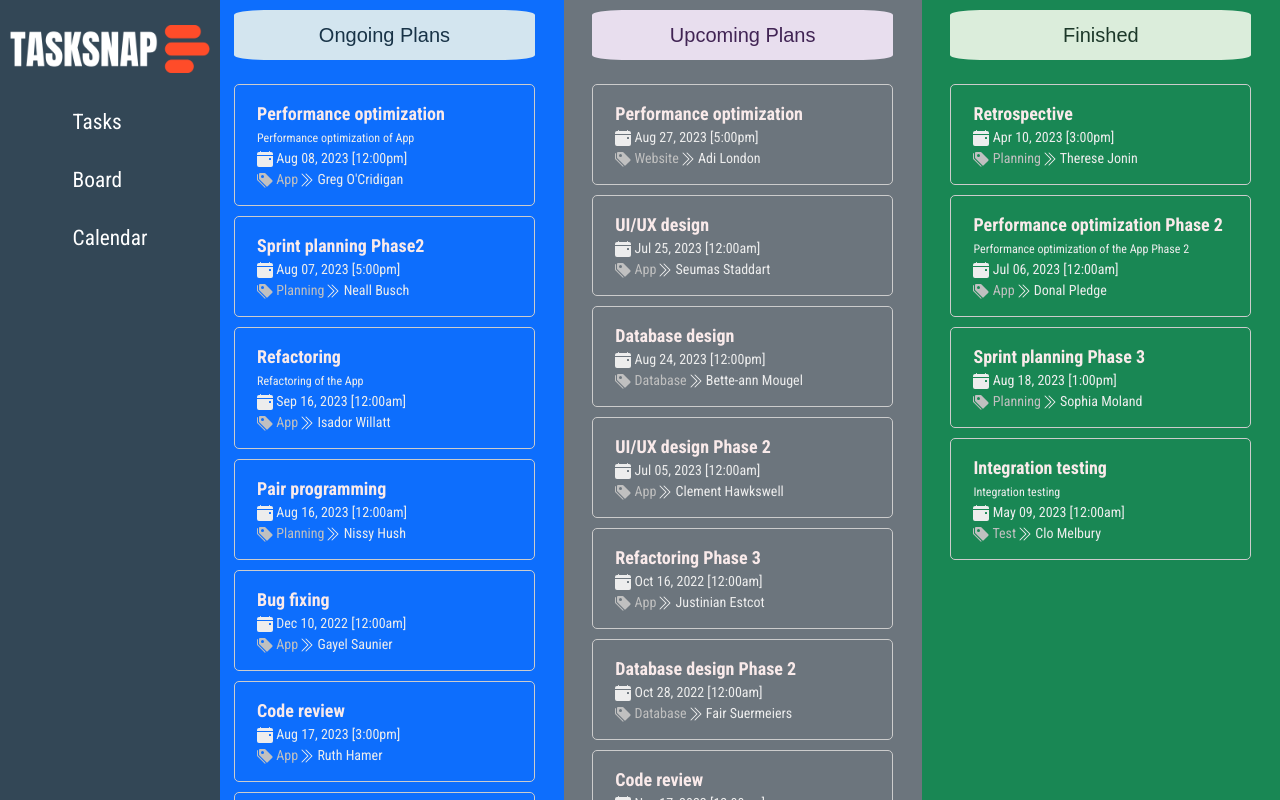
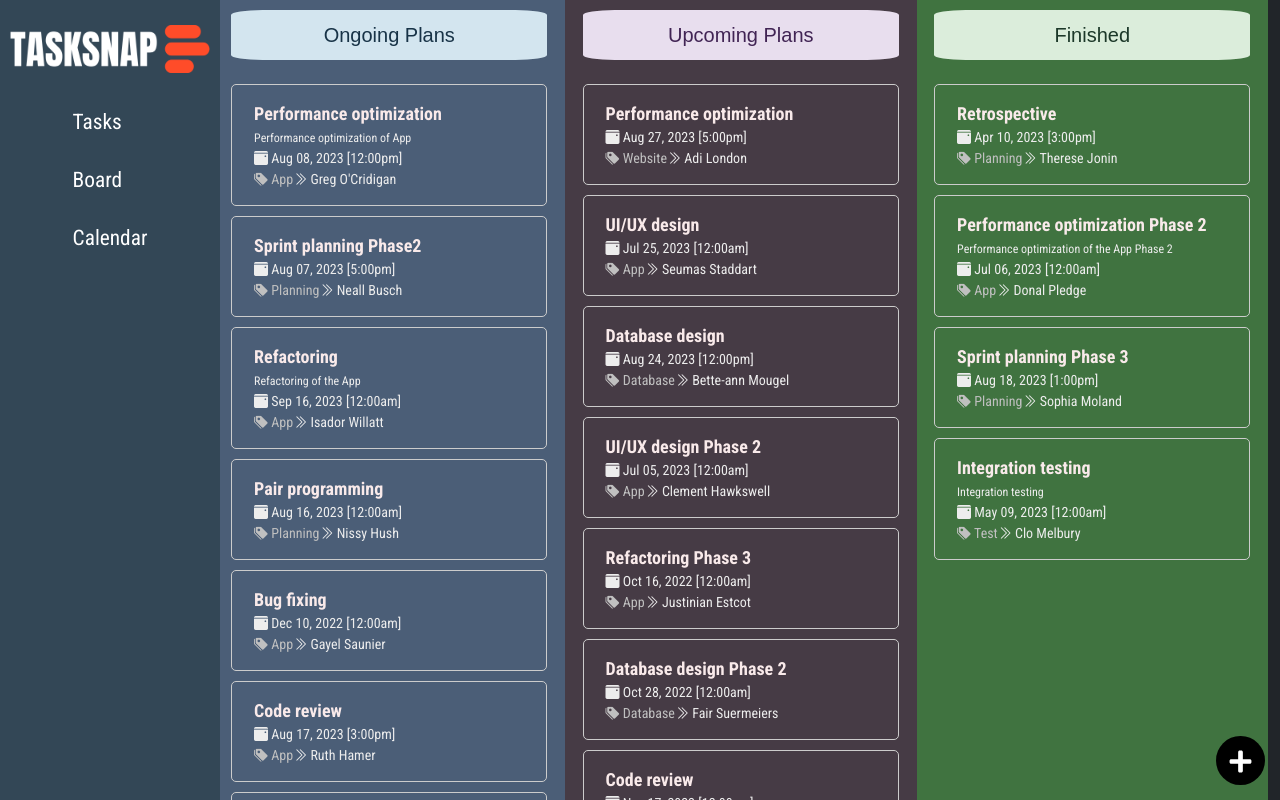
Before and after one commit to thitikl/React_taskSnap, a React (Create React App) app: page /board in a window 1280 px wide. Built offline with nearby package versions, Linux system fonts and the light colour scheme.

Commit message:
CSS Improved and D&D Added

```diff
--- a/package.json
+++ b/package.json
@@ -13,6 +13,7 @@
     "@testing-library/user-event": "^13.5.0",
     "moment": "^2.29.4",
     "react": "^18.2.0",
+    "react-beautiful-dnd": "^13.1.1",
     "react-big-calendar": "^1.8.1",
     "react-dom": "^18.2.0",
     "react-icons": "^4.10.1",
--- a/public/index.html
+++ b/public/index.html
@@ -18,9 +18,8 @@
     <link
       href="https://cdn.jsdelivr.net/npm/bootstrap@5.3.1/dist/css/bootstrap.min.css"
       rel="stylesheet"
-      integrity="sha384-4bw+/aepP/YC94hEpVNVgiZdgIC5+VKNBQNGCHeKRQN+PtmoHDEXuppvnDJzQIu9"
-      crossorigin="anonymous"
     />
+    <link rel='stylesheet' href='https://cdn.jsdelivr.net/npm/bootstrap-icons@1.7.2/font/bootstrap-icons.css'>
     <!--
       Notice the use of %PUBLIC_URL% in the tags above.
       It will be replaced with the URL of the `public` folder during the build.
--- a/src/Board/Board.js
+++ b/src/Board/Board.js
@@ -1,278 +1,186 @@
+import React, { useState } from "react";
 import { FaPlus } from "react-icons/fa";
+import { DragDropContext, Droppable, Draggable } from "react-beautiful-dnd";
+import {
+  finishedMain,
+  finishedSub,
+  upcomingMain,
+  upcomingSub,
+  ongoingMain,
+  ongoingSub,
+  headingcss,
+  taskDescription,
+} from "./BoardStyles";
+import { formatDate } from "./DateFormat";
+import { resetServerContext } from "react-beautiful-dnd";
 
 export default function Board(props) {
-  function formatDate(dateString) {
-    const date = new Date(dateString);
-    if (isNaN(date)) {
-      return ""; // Invalid date format
+  const { data: tasksData } = props;
+  const [tasks, setTasks] = useState(tasksData);
+
+  const handleOnDragEnd = (result) => {
+    try {
+      const { source, destination } = result;
+
+      if (!destination) return;
+
+      if (
+        source.droppableId === destination.droppableId &&
+        source.index === destination.index
+      ) {
+        return; // Dropped at the same place
       }
 
-    const options = { year: "numeric", month: "short", day: "2-digit" };
-    const formattedDate = new Intl.DateTimeFormat("en-US", options).format(
-      date
+      // Filter tasks by source and destination status
+      const sourceTasks = tasks.filter(
+        (task) => task.status === source.droppableId
+      );
+      const destinationTasks = tasks.filter(
+        (task) => task.status === destination.droppableId
       );
 
-    let hours = date.getHours();
-    let minutes = date.getMinutes();
-    let ampm = hours >= 12 ? "pm" : "am";
+      // Find and remove the dragged task from the source list
+      const [draggedTask] = sourceTasks.splice(source.index, 1);
 
-    // Convert hours to 12-hour format
-    if (hours > 12) {
-      hours -= 12;
-    } else if (hours === 0) {
-      hours = 12; // Midnight
+      // If source and destination are the same, the destination tasks are the modified source tasks
+      if (source.droppableId === destination.droppableId) {
+        sourceTasks.splice(destination.index, 0, draggedTask);
+      } else {
+        // Else, update status and add to the destination list
+        draggedTask.status = destination.droppableId;
+        destinationTasks.splice(destination.index, 0, draggedTask);
       }
 
-    const formattedTime =
-      hours !== 0 || minutes !== 0
-        ? `${hours}:${minutes.toString().padStart(2, "0")}${ampm}`
-        : "11:59pm";
+      // Create a new array with the updated tasks
+      const updatedTasks = tasks
+        .filter(
+          (task) =>
+            task.status !== source.droppableId &&
+            task.status !== destination.droppableId
+        )
+        .concat(sourceTasks)
+        .concat(destinationTasks);
 
-    return `${formattedDate} [${formattedTime}]`;
+      // Update the state
+      setTasks(updatedTasks);
+    } catch (error) {
+      console.error("An error occurred during drag-and-drop", error);
+      resetServerContext();
     }
+  };
 
-  const { data: tasksData } = props;
-  const renderTasks = (tasks) => {
-    return tasks.length > 0 ? (
-      tasks.map((task) => (
+  const renderTasks = (tasks, droppableId) => (
+    <Droppable droppableId={droppableId} ignoreNonContiguousIndexes>
+      {(provided) => (
         <div
-          className="tasks"
+          {...provided.droppableProps}
+          ref={provided.innerRef}
+          style={{ minHeight: "80vh" }}
+        >
+          {tasks.map((task, index) => {
+            let id = task.id;
+            return (
+              <Draggable key={id} draggableId={id} index={index}>
+                {(provided) => (
+                  <div
+                    className="Alltasks"
                     style={{ cursor: "pointer" }}
-          key={task.id}
-          onClick={() => alert("Task Edit Pop Will Be here")}
+                    ref={provided.innerRef}
+                    {...provided.draggableProps}
+                    {...provided.dragHandleProps}
                   >
                     <div className="container">
                       <p>
                         <span style={{ color: "#f9eaea", fontSize: "18px" }}>
                           <strong>{task.title}</strong>
-
                         </span>
                         {task.description && (
                           <>
                             <br />
-                <span
-                  style={{
-                    color: "#ededed",
-                    fontSize: "12px",
-                    msOverflowStyle: "none",
-                    scrollbarWidth: "none",
-                    margin: "none",
-                    padding: "none",
-                  }}
-                >
+                            <span style={taskDescription}>
                               {task.description}
                             </span>
                           </>
                         )}
                         <br />
-
                         <span style={{ color: "#ededed", fontSize: "14px" }}>
-                <svg
-                  xmlns="http://www.w3.org/2000/svg"
-                  width="16"
-                  height="16"
-                  fill="currentColor"
-                  className="bi bi-calendar-event-fill"
-                  viewBox="0 0 16 16"
-                >
-                  <path d="M4 .5a.5.5 0 0 0-1 0V1H2a2 2 0 0 0-2 2v1h16V3a2 2 0 0 0-2-2h-1V.5a.5.5 0 0 0-1 0V1H4V.5zM16 14V5H0v9a2 2 0 0 0 2 2h12a2 2 0 0 0 2-2zm-3.5-7h1a.5.5 0 0 1 .5.5v1a.5.5 0 0 1-.5.5h-1a.5.5 0 0 1-.5-.5v-1a.5.5 0 0 1 .5-.5z" />
-                </svg>
+                          <i className="bi bi-calendar3-event-fill"></i>
                           <span> </span>
                           {formatDate(task.due)}
                         </span>
                         <br />
                         <span style={{ color: "silver", fontSize: "14px" }}>
-                <svg
-                  xmlns="http://www.w3.org/2000/svg"
-                  width="16"
-                  height="16"
-                  fill="currentColor"
-                  className="bi bi-tags-fill"
-                  viewBox="0 0 16 16"
-                >
-                  <path d="M2 2a1 1 0 0 1 1-1h4.586a1 1 0 0 1 .707.293l7 7a1 1 0 0 1 0 1.414l-4.586 4.586a1 1 0 0 1-1.414 0l-7-7A1 1 0 0 1 2 6.586V2zm3.5 4a1.5 1.5 0 1 0 0-3 1.5 1.5 0 0 0 0 3z" />
-                  <path d="M1.293 7.793A1 1 0 0 1 1 7.086V2a1 1 0 0 0-1 1v4.586a1 1 0 0 0 .293.707l7 7a1 1 0 0 0 1.414 0l.043-.043-7.457-7.457z" />
-                </svg>{" "}
-                {task.label}
+                          <i className="bi bi-tags-fill"></i> {task.label}
                         </span>
                         <span style={{ color: "#ededed", fontSize: "14px" }}>
-                <svg
-                  xmlns="http://www.w3.org/2000/svg"
-                  width="16"
-                  height="16"
-                  fill="currentColor"
-                  className="bi bi-chevron-double-right"
-                  viewBox="0 0 16 16"
-                >
-                  <path
-                    fillRule="evenodd"
-                    d="M3.646 1.646a.5.5 0 0 1 .708 0l6 6a.5.5 0 0 1 0 .708l-6 6a.5.5 0 0 1-.708-.708L9.293 8 3.646 2.354a.5.5 0 0 1 0-.708z"
-                  />
-                  <path
-                    fillRule="evenodd"
-                    d="M7.646 1.646a.5.5 0 0 1 .708 0l6 6a.5.5 0 0 1 0 .708l-6 6a.5.5 0 0 1-.708-.708L13.293 8 7.646 2.354a.5.5 0 0 1 0-.708z"
-                  />
-                </svg>{" "}
+                          <i className="bi bi-chevron-double-right"></i>{" "}
                           {task.assigned_to}
                         </span>
                       </p>
                     </div>
                   </div>
-      ))
-    ) : (
-      <p>No tasks for this status</p>
+                )}
+              </Draggable>
             );
-  };
-  const upcomingTasks = tasksData.filter((task) => task.status === "plan");
-  const todayTasks = tasksData.filter((task) => task.status === "ongoing");
-  const finishedTasks = tasksData.filter((task) => task.status === "finished");
+          })}
+          {provided.placeholder}
+        </div>
+      )}
+    </Droppable>
+  );
+
+  const upcomingTasks = tasks.filter((task) => task.status === "plan");
+  const todayTasks = tasks.filter((task) => task.status === "ongoing");
+  const finishedTasks = tasks.filter((task) => task.status === "finished");
 
   return (
     <>
-      <div className="container-fluid d-flex vh-100 bg-dark ">
+      <DragDropContext onDragEnd={handleOnDragEnd}>
         <div
           className="fixed-width-sidebar bg-black"
           style={{ width: "240px" }}
         ></div>
-        <div className="row align-items-stretch w-100">
-          <div
-            className="col-md-4 bg-primary d-flex boarddata"
-            style={{
-              overflowY: "auto",
-              maxHeight: "100%",
-              msOverflowStyle: "none",
-              scrollbarWidth: "none",
-            }}
-          >
-            <div
-              style={{
-                height: "60px",
-                marginTop: "10px",
-                width: "90%",
-                marginLeft: "auto",
-                marginRight: "auto",
-              }}
-            >
-              <div
-                className="text-center"
-                style={{
-                  backgroundColor: "rgb(211, 229, 239)",
-                  color: "rgb(24, 51, 71)",
-                  fontSize: "20px",
-                  fontFamily: "sans-serif",
-                  padding: "10px",
-                  borderRadius: "10%",
-                }}
-              >
+        <div className="container-fluid d-flex vh-100 bg-dark">
+          <div className="col-md-4 d-flex boarddata" style={ongoingMain}>
+            <div style={headingcss}>
+              <div className="text-center" style={ongoingSub}>
                 Ongoing Plans
               </div>
+              <div className="mt-4">{renderTasks(todayTasks, "ongoing")}</div>
+            </div>
+          </div>
+          <div className="col-md-4 d-flex" style={upcomingMain}>
+            <div style={headingcss}>
+              <div className="text-center" style={upcomingSub}>
+                Upcoming Plans
+              </div>
+              <div className="mt-4">{renderTasks(upcomingTasks, "plan")}</div>
+            </div>
+          </div>
+          <div className="col-md-4 d-flex" style={finishedMain}>
+            <div style={headingcss}>
+              <div className="text-center" style={finishedSub}>
+                Finished
+              </div>
               <div className="mt-4">
-                {renderTasks(todayTasks)}
+                {renderTasks(finishedTasks, "finished")}
+              </div>
+            </div>
+          </div>
+          <MyButton />
+        </div>
+      </DragDropContext>
+    </>
+  );
+}
+
+function MyButton() {
+  return (
     <button
-                  className="btn rounded-circle"
-                  style={{
-                    fontSize: "18px",
-                    display: "block",
-                    marginLeft: "auto",
-                    marginRight: "auto",
-                    backgroundColor: "black",
-                    color: "white",
-                    border: "none",
-                    marginBottom: "10px",
-                  }}
+      className="btn rounded-circle AddButton" // Updated class name
+      id="AddButton"
     >
       <FaPlus />
     </button>
-              </div>
-            </div>
-          </div>
-          <div
-            className="col-md-4 bg-secondary d-flex"
-            style={{
-              overflowY: "auto",
-              maxHeight: "100%",
-              msOverflowStyle: "none",
-              scrollbarWidth: "none",
-            }}
-          >
-            <div
-              style={{
-                height: "60px",
-                marginTop: "10px",
-                width: "90%",
-                marginLeft: "auto",
-                marginRight: "auto",
-              }}
-            >
-              <div
-                className="text-center"
-                style={{
-                  fontSize: "20px",
-                  fontFamily: "sans-serif",
-                  padding: "10px",
-                  borderRadius: "10%",
-                  color: "rgb(65, 36, 84)",
-                  backgroundColor: "rgb(232, 222, 238)",
-                }}
-              >
-                Upcoming Plans
-              </div>
-              <div className="mt-4">
-                {renderTasks(upcomingTasks)}
-                <button
-                  className="btn rounded-circle"
-                  style={{
-                    fontSize: "18px",
-                    display: "block",
-                    marginLeft: "auto",
-                    marginRight: "auto",
-                    backgroundColor: "black",
-                    color: "white",
-                    border: "none",
-                    marginBottom: "10px",
-                  }}
-                >
-                  <FaPlus />
-                </button>
-              </div>
-            </div>
-          </div>
-          <div
-            className="col-md-4 bg-success d-flex"
-            style={{
-              overflowY: "auto",
-              maxHeight: "100%",
-              msOverflowStyle: "none",
-              scrollbarWidth: "none",
-            }}
-          >
-            <div
-              style={{
-                height: "60px",
-                marginTop: "10px",
-                width: "90%",
-                marginLeft: "auto",
-                marginRight: "auto",
-              }}
-            >
-              <div
-                className="text-center"
-                style={{
-                  fontSize: "20px",
-                  fontFamily: "sans-serif",
-                  color: "rgb(28, 56, 41)",
-                  backgroundColor: "rgb(219, 237, 219)",
-                  padding: "10px",
-                  borderRadius: "10%",
-                }}
-              >
-                Finished
-              </div>
-              <div className="mt-4">{renderTasks(finishedTasks)}</div>
-            </div>
-          </div>
-        </div>
-      </div>
-    </>
   );
 }
--- /dev/null
+++ b/src/Board/BoardStyles.js
@@ -0,0 +1,61 @@
+export const finishedMain = {
+  overflowY: "auto",
+  maxHeight: "100%",
+  msOverflowStyle: "none",
+  scrollbarWidth: "none",
+  backgroundColor: "#407340",
+};
+export const finishedSub = {
+  fontSize: "20px",
+  fontFamily: "sans-serif",
+  color: "rgb(28, 56, 41)",
+  backgroundColor: "rgb(219, 237, 219)",
+  padding: "10px",
+  borderRadius: "10%",
+};
+export const upcomingMain = {
+  overflowY: "auto",
+  maxHeight: "100%",
+  msOverflowStyle: "none",
+  scrollbarWidth: "none",
+  backgroundColor: "rgb(70, 59, 69)",
+};
+export const upcomingSub = {
+  fontSize: "20px",
+  fontFamily: "sans-serif",
+  padding: "10px",
+  borderRadius: "10%",
+  color: "rgb(65, 36, 84)",
+  backgroundColor: "rgb(232, 222, 238)",
+};
+export const ongoingMain = {
+  overflowY: "auto",
+  maxHeight: "100%",
+  msOverflowStyle: "none",
+  scrollbarWidth: "none",
+  backgroundColor: "#4b5e77",
+};
+export const ongoingSub = {
+  backgroundColor: "rgb(211, 229, 239)",
+  color: "rgb(24, 51, 71)",
+  fontSize: "20px",
+  fontFamily: "sans-serif",
+  padding: "10px",
+  borderRadius: "10%",
+};
+export const headingcss = {
+  height: "60px",
+  marginTop: "10px",
+  width: "90%",
+  marginLeft: "auto",
+  marginRight: "auto",
+
+};
+export const taskDescription = {
+  color: "#ededed",
+  fontSize: "12px",
+  msOverflowStyle: "none",
+  scrollbarWidth: "none",
+  margin: "none",
+  padding: "none",
+};
--- /dev/null
+++ b/src/Board/DateFormat.js
@@ -0,0 +1,27 @@
+export function formatDate(dateString) {
+    const date = new Date(dateString);
+    if (isNaN(date)) {
+      return ""; // Invalid date format
+    }
+
+    const options = { year: "numeric", month: "short", day: "2-digit" };
+    const formattedDate = new Intl.DateTimeFormat("en-US", options).format(date);
+
+    let hours = date.getHours();
+    let minutes = date.getMinutes();
+    let ampm = hours >= 12 ? "pm" : "am";
+
+    // Convert hours to 12-hour format
+    if (hours > 12) {
+      hours -= 12;
+    } else if (hours === 0) {
+      hours = 12; // Midnight
+    }
+
+    const formattedTime =
+      hours !== 0 || minutes !== 0
+        ? `${hours}:${minutes.toString().padStart(2, "0")}${ampm}`
+        : "11:59pm";
+
+    return `${formattedDate} [${formattedTime}]`;
+  }
--- a/src/index.js
+++ b/src/index.js
@@ -4,7 +4,5 @@ import App from './App';
 
 const root = ReactDOM.createRoot(document.getElementById('root'));
 root.render(
-  <React.StrictMode>
     <App />
-  </React.StrictMode>
 );
--- a/src/styles.css
+++ b/src/styles.css
@@ -46,3 +46,36 @@
 .content{
   margin-left: 220px;
 }
+
+.Alltasks {
+  display: flex;
+  align-items: center;
+  padding: 10px;
+  border: 1px solid #ccc;
+  border-radius: 5px;
+  margin-bottom: 10px;
+  cursor: pointer;
+  transition: background-color 0.3s, transform 0.3s;
+}
+
+.Alltasks:hover {
+  background-color: rgb(51, 71, 86);
+  transform: scale(1.02);
+}
+
+.AddButton {
+  font-size: 25px;
+  display: inline-block;
+  background-color: black;
+  color: white;
+  border: none;
+  position: fixed;
+  right: 15px;
+  bottom: 15px;
+}
+
+#AddButton:hover, .AddButton:hover {
+  background-color: white;
+  color: black;
+  transform: scale(1.2);
+}
```
Also changed, not shown: 1 other file (tests, documents, lock files or other folders). Lines whose indentation alone changed are shown as unchanged.
